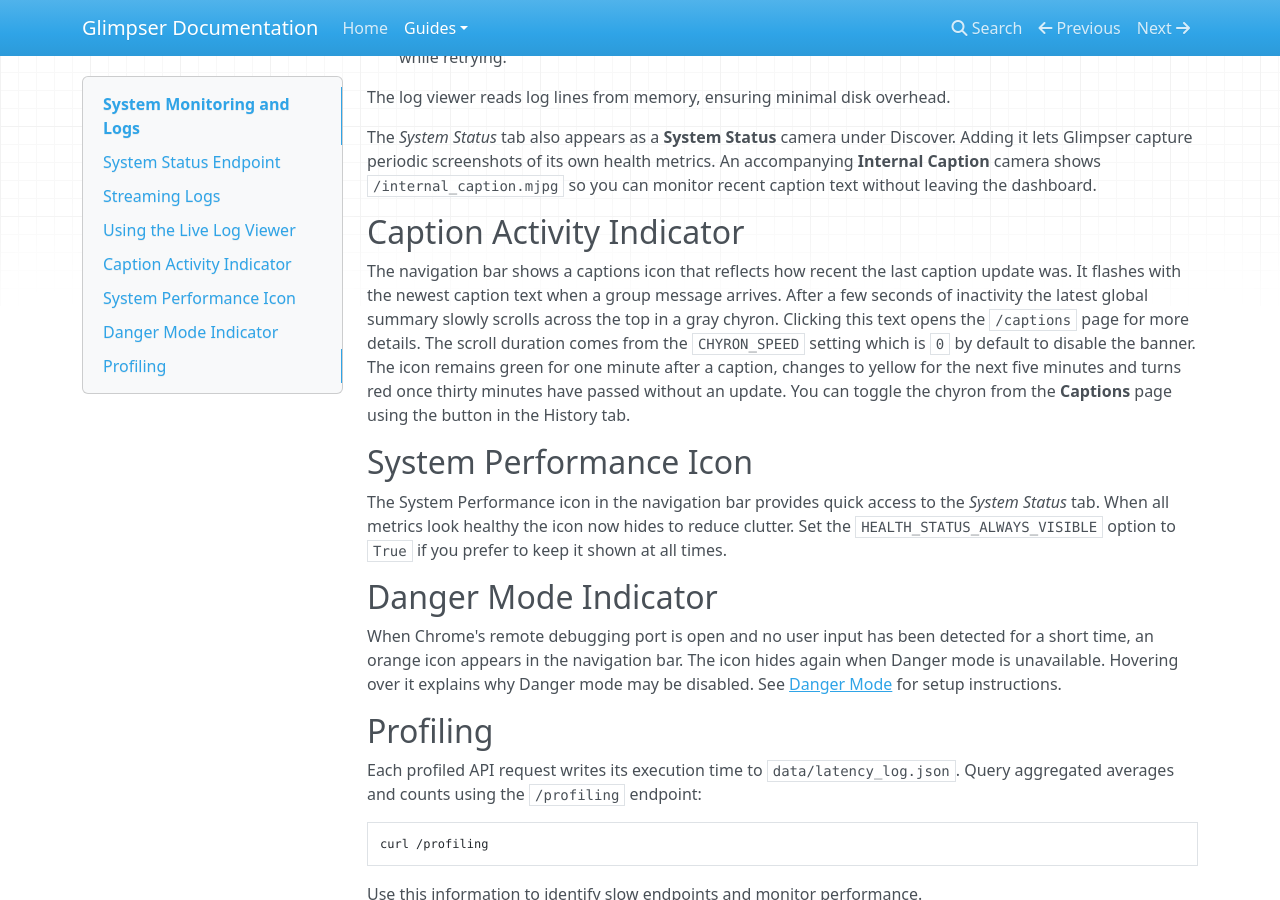
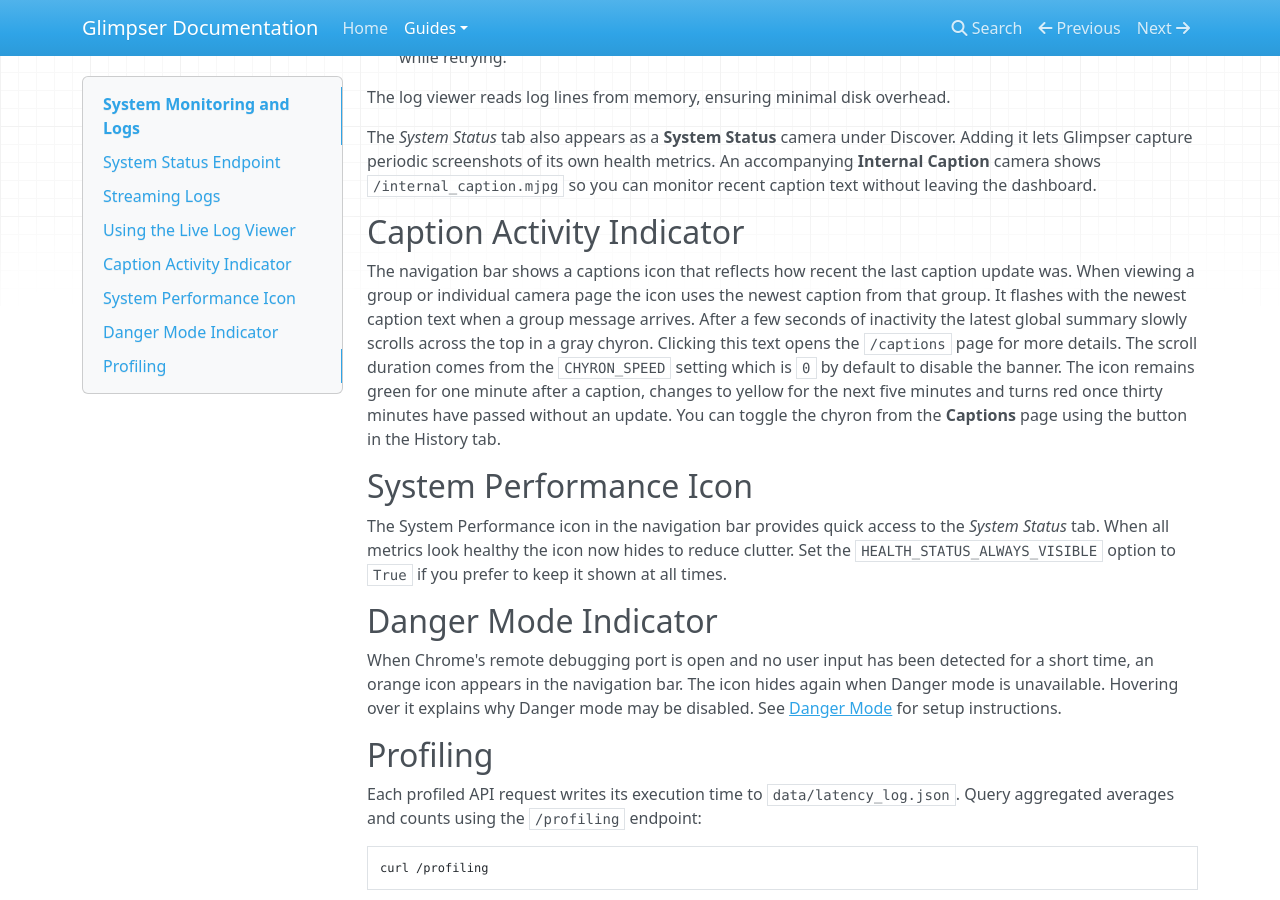
Before and after one commit to KristopherKubicki/glimpser, an MkDocs documentation site: the page built from docs/system_monitoring.md, in a window 1280 px wide and 900 px high, scrolled down 1476 px. Built offline with MkDocs 1.6.1, drawn with Linux system fonts in a browser that asks for light colours; nearby versions of some CDN libraries.

Commit message:
feat(nav): show group captions

```diff
--- a/docs/system_monitoring.md
+++ b/docs/system_monitoring.md
@@ -6,7 +6,7 @@
 
 **GET /status**
 
-This endpoint now redirects to the *System Status* tab on the Settings page. The tab shows current system metrics and includes the live log viewer. Metrics are collected in a background thread. See `app/utils/scheduling.py` for implementation details. Raw values can also be retrieved programmatically from the `/health` endpoint. The metrics list and feed dashboard are grouped into separate cards for a cleaner layout. CPU, memory, and disk usage display small progress bars for a quick visual indicator.
+This endpoint now redirects to the _System Status_ tab on the Settings page. The tab shows current system metrics and includes the live log viewer. Metrics are collected in a background thread. See `app/utils/scheduling.py` for implementation details. Raw values can also be retrieved programmatically from the `/health` endpoint. The metrics list and feed dashboard are grouped into separate cards for a cleaner layout. CPU, memory, and disk usage display small progress bars for a quick visual indicator.
 
 ### Feed Dashboard
 
@@ -41,7 +41,7 @@
 
 **GET /stream_logs**
 
-This endpoint delivers log entries using Server‑Sent Events. Optional query parameters allow filtering by level, source, date range, and text search. The `/logs` page and the *System Status* tab consume this endpoint to display updates in real time.
+This endpoint delivers log entries using Server‑Sent Events. Optional query parameters allow filtering by level, source, date range, and text search. The `/logs` page and the _System Status_ tab consume this endpoint to display updates in real time.
 
 To filter logs by level and message text, you could request:
 
@@ -51,7 +51,7 @@
 
 ## Using the Live Log Viewer
 
-1. Open the *System Status* tab under Settings or navigate to `/logs` after logging in.
+1. Open the _System Status_ tab under Settings or navigate to `/logs` after logging in.
 2. Use the search box and dropdowns to filter log output.
 3. Hover over each field for a tooltip explaining the filter.
 4. Results update automatically via `/stream_logs`.
@@ -59,7 +59,7 @@
 
 The log viewer reads log lines from memory, ensuring minimal disk overhead.
 
-The *System Status* tab also appears as a **System Status** camera under Discover.
+The _System Status_ tab also appears as a **System Status** camera under Discover.
 Adding it lets Glimpser capture periodic screenshots of its own health metrics.
 An accompanying **Internal Caption** camera shows `/internal_caption.mjpg` so you
 can monitor recent caption text without leaving the dashboard.
@@ -67,8 +67,9 @@
 ## Caption Activity Indicator
 
 The navigation bar shows a captions icon that reflects how recent the last
-caption update was. It flashes with the newest caption text when a group message
-arrives. After a few seconds of inactivity the latest global summary slowly
+caption update was. When viewing a group or individual camera page the icon uses
+the newest caption from that group. It flashes with the newest caption text when
+a group message arrives. After a few seconds of inactivity the latest global summary slowly
 scrolls across the top in a gray chyron. Clicking this text opens the `/captions`
 page for more
 details. The scroll duration comes from the `CHYRON_SPEED` setting which is
@@ -82,7 +83,7 @@
 ## System Performance Icon
 
 The System Performance icon in the navigation bar provides quick access to the
-*System Status* tab. When all metrics look healthy the icon now hides to reduce
+_System Status_ tab. When all metrics look healthy the icon now hides to reduce
 clutter. Set the `HEALTH_STATUS_ALWAYS_VISIBLE` option to `True` if you prefer
 to keep it shown at all times.
 
```
Also changed, not shown: app/static/css/style.css (+9 -0 lines), app/static/js/nav.js (+6 -1 lines), 1 other file.
